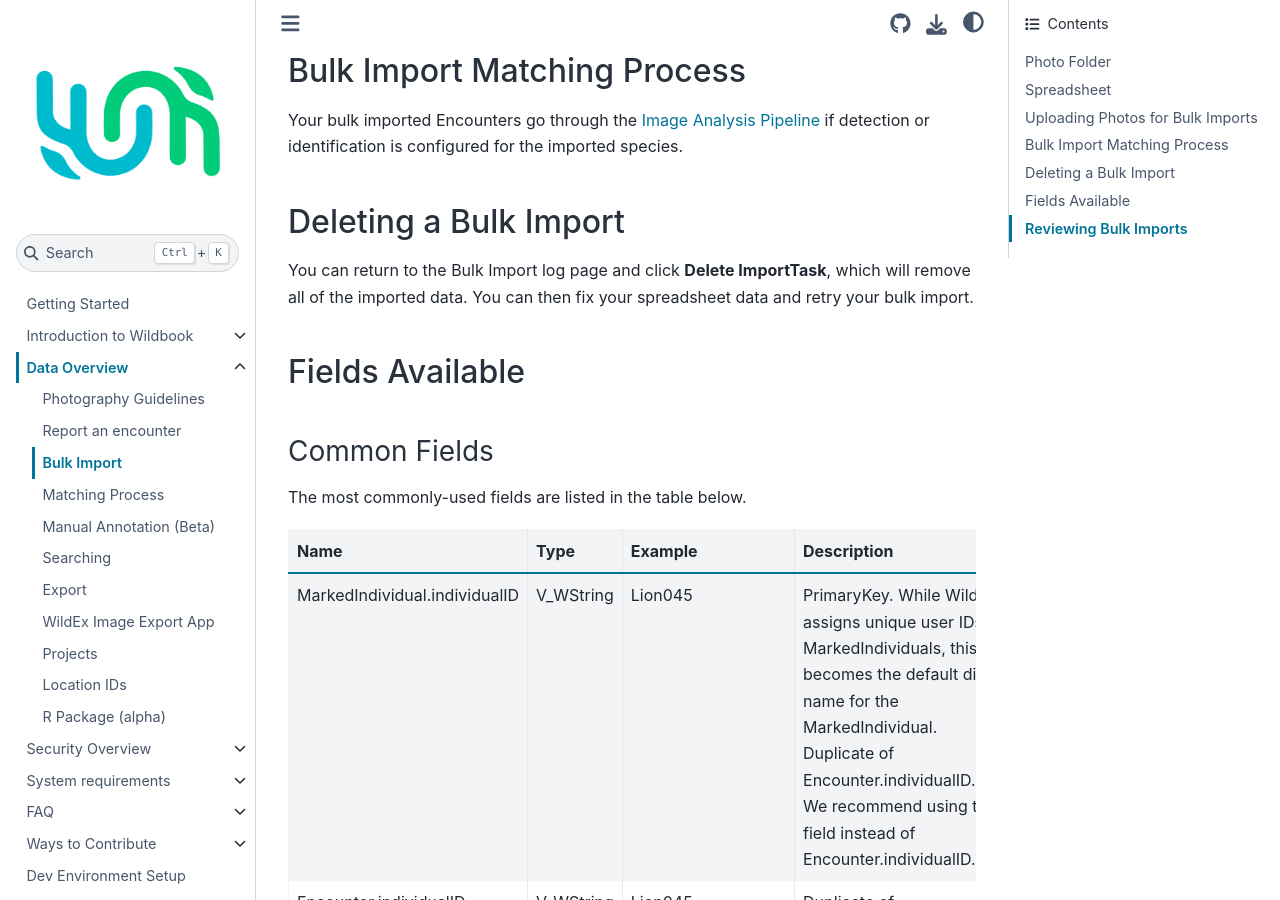
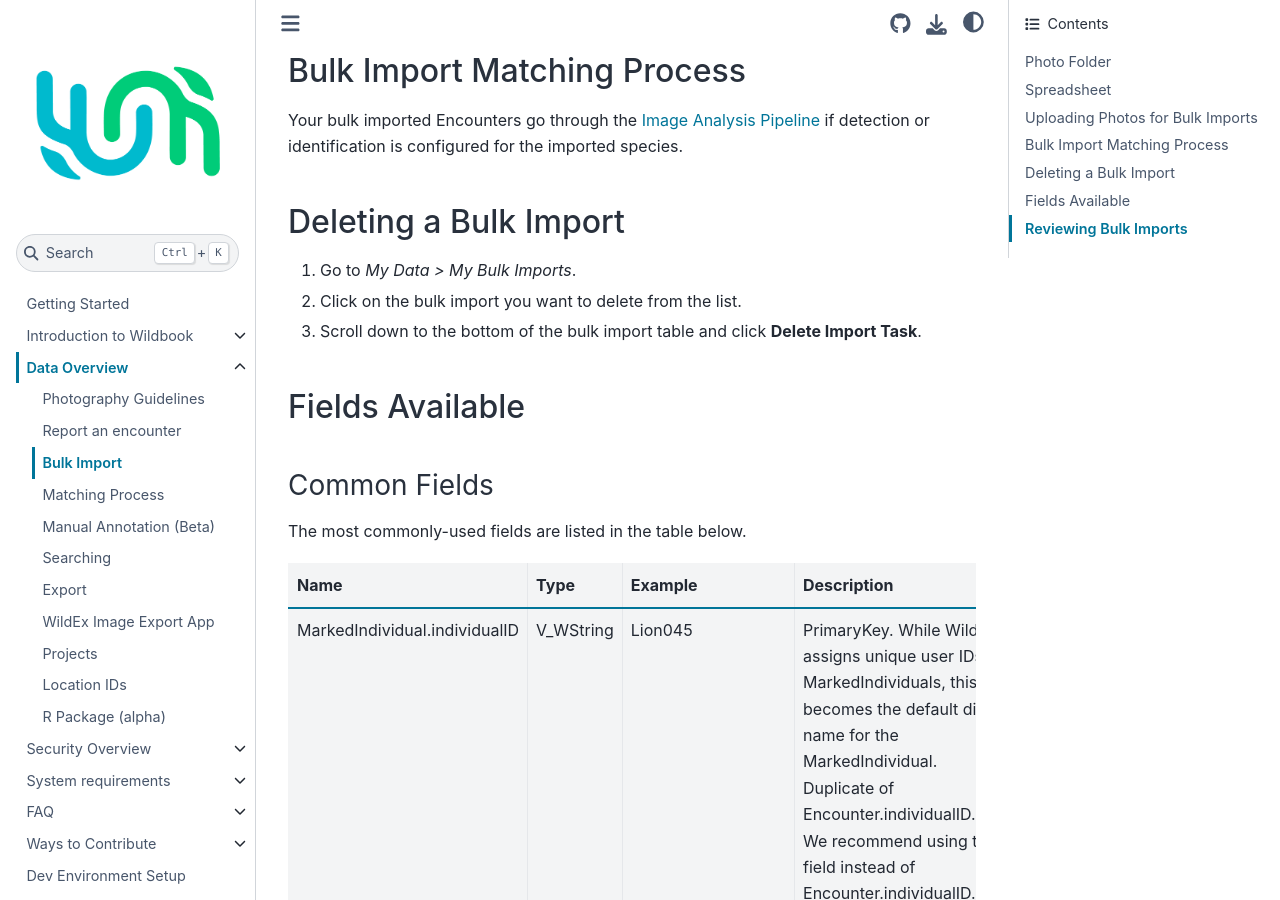
Before and after one commit to WildMeOrg/wildbook-docs, a Sphinx documentation site: the page built from docs/data/bulk-import-beta.md, in a window 1280 px wide and 900 px high, scrolled down 2642 px. Built offline with Sphinx 7.4.7 and the Sphinx Book theme 1.1.4, drawn with Linux system fonts in a browser that asks for light colours.

Commit message:
Update bulk-import-beta.md
Updated delete import instructions

```diff
--- a/docs/data/bulk-import-beta.md
+++ b/docs/data/bulk-import-beta.md
@@ -70,7 +70,9 @@
 
 ## Deleting a Bulk Import
 
-You can return to the Bulk Import log page and click **Delete ImportTask**, which will remove all of the imported data. You can then fix your spreadsheet data and retry your bulk import.
+1. Go to *My Data > My Bulk Imports*.
+2. Click on the bulk import you want to delete from the list.
+3. Scroll down to the bottom of the bulk import table and click **Delete Import Task**.
 
 ## Fields Available
 
```
